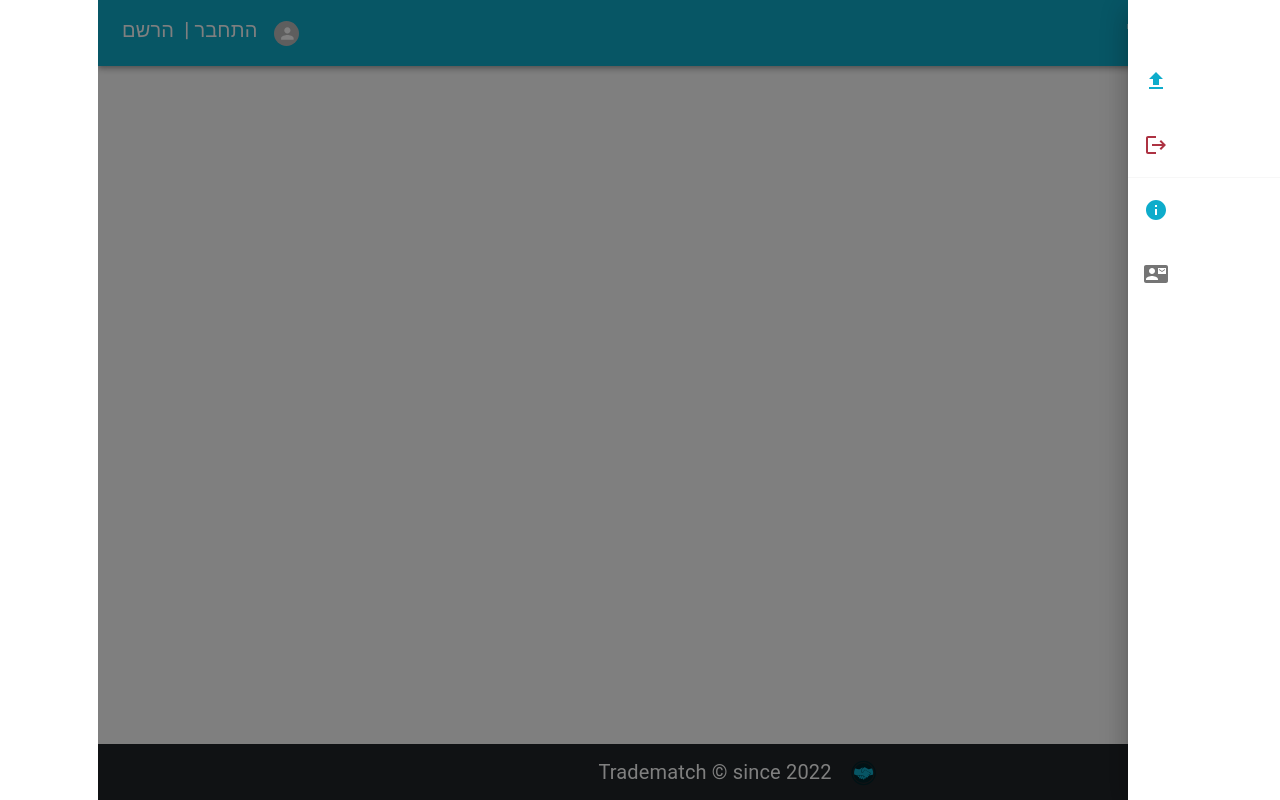
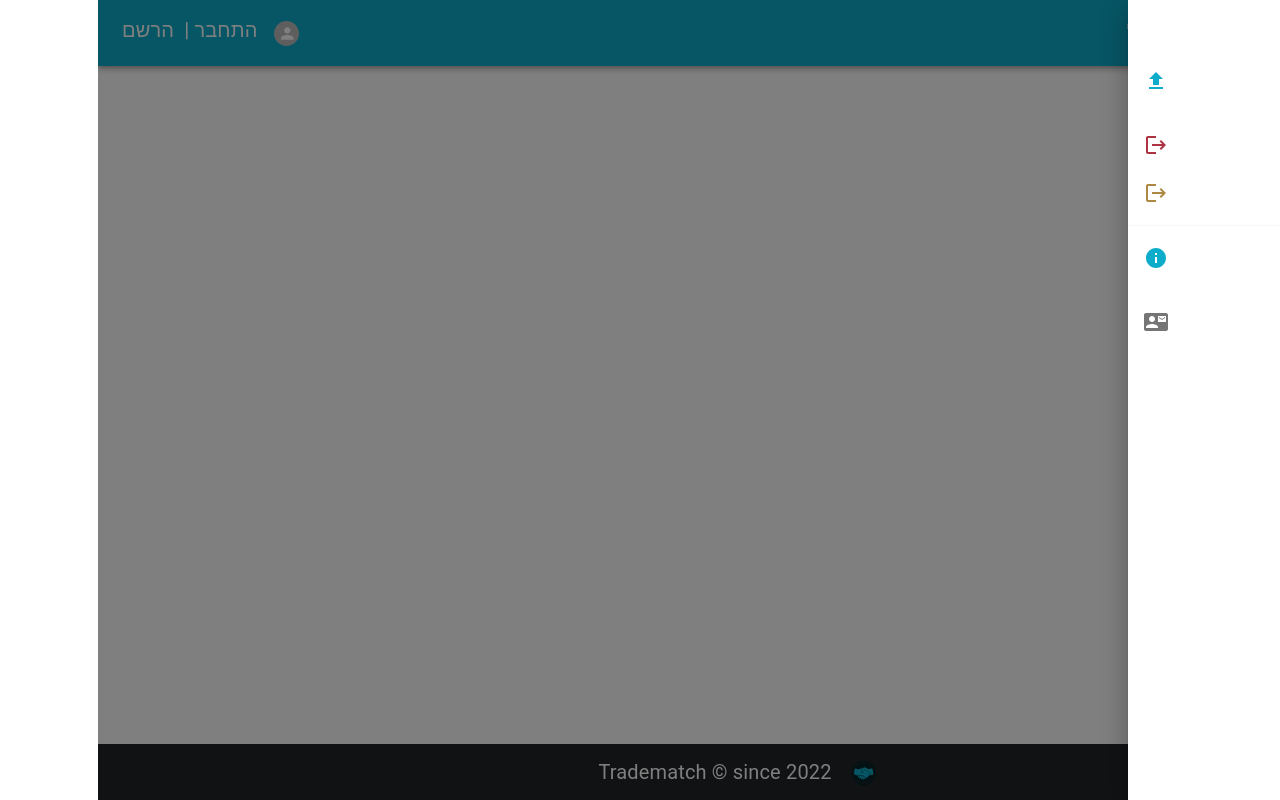
Before and after one commit to tradematch1110/TradeMatch, a React (Create React App) app in the folder web/: page /PersonalArea in a window 1280 px wide. Both pictures are taken after a click on the button 1232 px from the left and 33 px from the top of the page. Built offline with nearby package versions, Linux system fonts and the light colour scheme.

Commit message:
personsalarea + reportmessage + sidebar

```diff
--- a/web/src/components/PersonalArea.js
+++ b/web/src/components/PersonalArea.js
@@ -84,8 +84,8 @@ export default function EditAnimal() {
         <h1
           style={{
             marginTop: 200,
-            maxWidth: "800px",
-            minWidth: "360px",
+            maxWidth: "90%",
+            minWidth: "340px",
             padding: 20,
           }}
         >
@@ -96,9 +96,10 @@ export default function EditAnimal() {
       {!loading && !successMessage && currentUser && (
         <Container
           style={{
-            maxWidth: "800px",
-            minWidth: "360px",
-            padding: 20,
+            maxWidth: "90%",
+            minWidth: "340px",
+            marginBottom: 150,
+
           }}
         >
           <h1
@@ -113,8 +114,8 @@ export default function EditAnimal() {
           </h1>
           <Row
             style={{
-              maxWidth: "800px",
-              minWidth: "360px",
+              maxWidth: "90%",
+              minWidth: "340px",
               color: "#0EACCB",
               fontWeight: "600",
             }}
--- a/web/src/components/ReportMessage.js
+++ b/web/src/components/ReportMessage.js
@@ -101,7 +101,9 @@ export default function ReportMessage() {
             <div className="product_form">
               <form onSubmit={handleSubmit}>
                 <div className="divWrapper" style={{ height: 200 }}>
-                  <label> כתוב את הודעתך !</label>
+                  {id && <label>דווח לנו על המוצר</label>}
+                  {!id  && <label> כתוב לנו את הודעתך !</label>}
+
                   <br />
                   <textarea
                     style={{ height: 150 }}
--- a/web/src/components/SideBar.js
+++ b/web/src/components/SideBar.js
@@ -18,7 +18,7 @@ import AccountCircleIcon from "@mui/icons-material/AccountCircle";
 import ContactMailIcon from "@mui/icons-material/ContactMail";
 import { authContext } from "../contexts/AuthContext";
 import CloseIcon from "@mui/icons-material/Close";
-import MailIcon  from '@mui/icons-material/Mail';
+import MailIcon from "@mui/icons-material/Mail";
 export default function SideBar() {
   // const ulStyle = {
   //     text-align: right;
@@ -28,10 +28,13 @@ export default function SideBar() {
     setCurrentUser("");
     localStorage.removeItem("user", {});
   };
+  const handleRegister = () => {
+    navigate("/register");
+  };
   const handleLogin = () => {
     navigate("/login");
   };
-  // };
+  // handleRgister
   const navigate = useNavigate();
   const [state, setState] = useState({
     top: false,
@@ -165,11 +168,26 @@ export default function SideBar() {
                 onClick={handleLogin}
               />
             )}
+
             <ListItemIcon style={{ justifyContent: "left" }}>
               <LogoutIcon style={{ color: "#AD3242" }} />
             </ListItemIcon>
           </ListItemButton>
         </ListItem>
+        {!currentUser && (
+          <ListItem disablePadding>
+            <ListItemButton>
+              <ListItemText
+                primary={"הרשם"}
+                style={{ textAlign: "right" }}
+                onClick={handleRegister}
+              />
+              <ListItemIcon style={{ justifyContent: "left" }}>
+                <LogoutIcon style={{ color: "#AD8842" }} />
+              </ListItemIcon>
+            </ListItemButton>
+          </ListItem>
+        )}
       </List>
       <Divider />
       <List>
```
